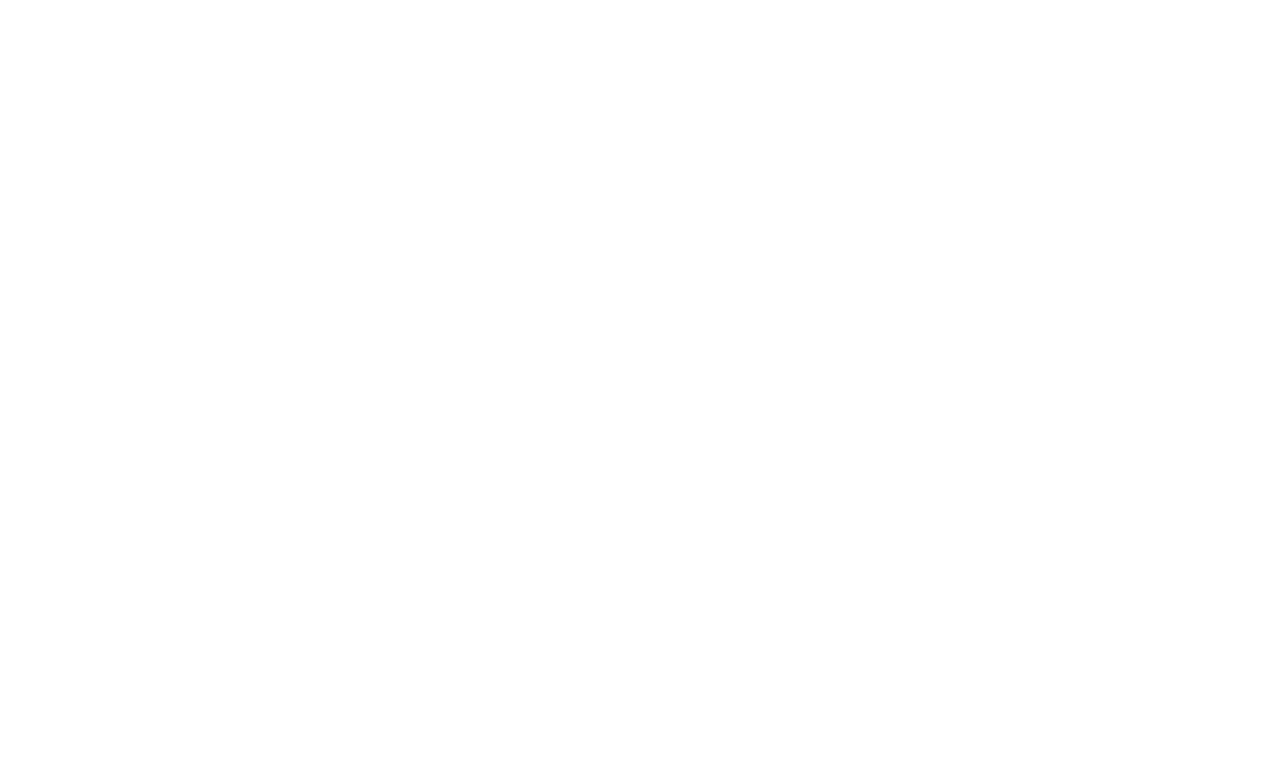
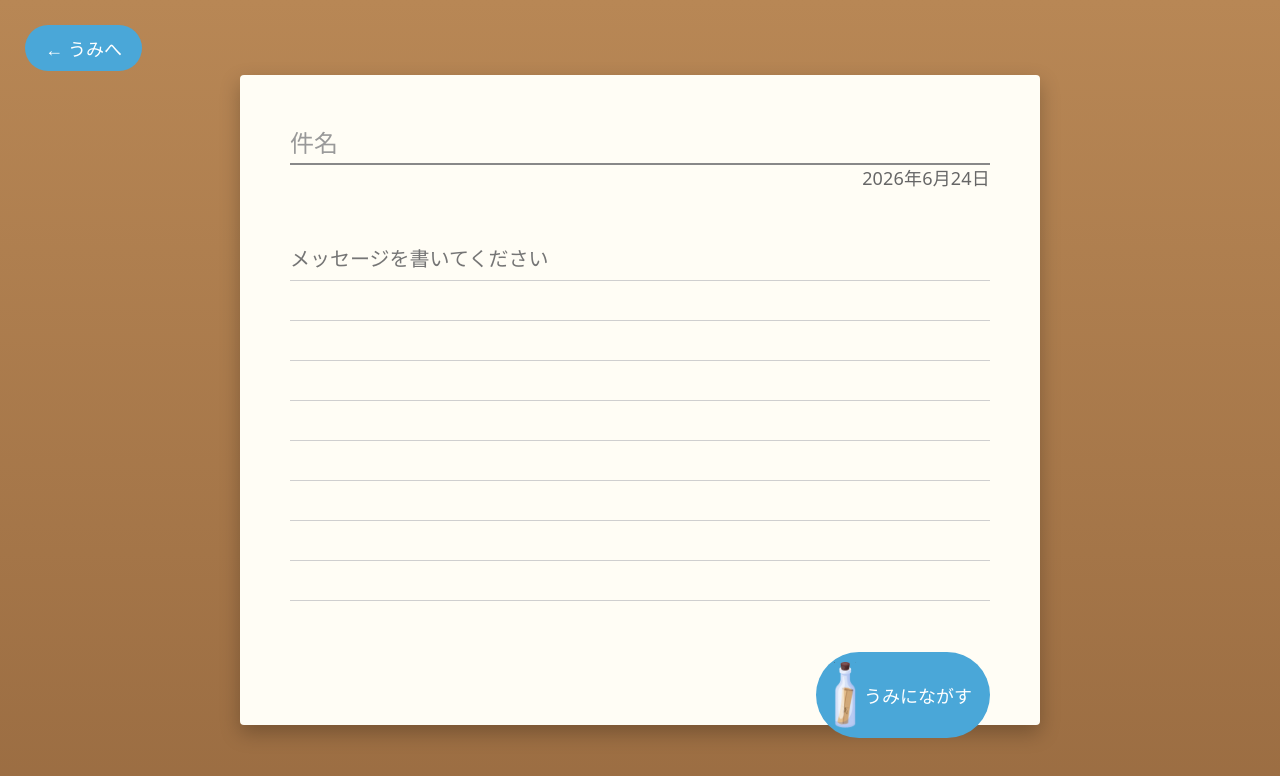
Before and after one commit to shun157/bottle_letter_app, a React app in the folder frontend/: page /send in a window 1280 px wide. Before the commit this address had no page. Shown: the top 776 px of the page. Built offline with nearby package versions, Linux system fonts and the light colour scheme; the HTML template or start-up script is replaced by a standard one.

Commit message:
手紙の送信ページの実装

```diff
--- a/frontend/src/App.jsx
+++ b/frontend/src/App.jsx
@@ -1,5 +1,6 @@
 import { BrowserRouter, Routes, Route } from "react-router-dom";
 import Main from "./pages/Main";
+import Send from "./pages/Send";
 import Collection from "./pages/Collection";
 
 export default function App() {
@@ -7,6 +8,7 @@
     <BrowserRouter>
       <Routes>
         <Route path="/" element={<Main />} />
+        <Route path="/send" element={<Send />}/>
         <Route path="/collection" element={<Collection />} />
       </Routes>
     </BrowserRouter>
--- a/frontend/src/pages/Main.jsx
+++ b/frontend/src/pages/Main.jsx
@@ -68,7 +68,10 @@
 
       {/* 左メニュー */}
       <div className="menu">
-        <div className="menu-item">
+        <div
+          className="menu-item"
+          onClick={() => navigate("/send")}
+        >
           <img src={nagasuIcon} className="menu-icon" />
           <span>ながす</span>
         </div>
--- /dev/null
+++ b/frontend/src/pages/Send.css
@@ -0,0 +1,155 @@
+.send-page{
+
+    width:100vw;
+    height:100vh;
+
+    background:linear-gradient(
+        to bottom,
+        #b88755 0%,
+        #9b6d42 100%
+    );
+
+    display:flex;
+    justify-content:center;
+    align-items:center;
+}
+
+/* 戻る */
+
+.back-btn{
+
+    position:fixed;
+
+    top:25px;
+    left:25px;
+
+    padding:10px 20px;
+
+    border:none;
+    border-radius:999px;
+
+    background:#4aa7d8;
+
+    color:white;
+
+    cursor:pointer;
+
+    font-size:18px;
+}
+
+/* 手紙 */
+
+.letter{
+
+    width:700px;
+
+    background:#fffdf5;
+
+    padding:50px;
+
+    box-shadow:0 8px 20px rgba(0,0,0,.25);
+
+    border-radius:4px;
+}
+
+/* 件名 */
+
+.title-input{
+    width:100%;
+
+    border:none;
+    border-bottom:2px solid #888;
+
+    background:transparent;
+
+    font-size:24px;
+
+    padding:5px 0;
+
+    outline:none;
+}
+
+.title-input::placeholder{
+    color:#999;
+}
+
+/* 日付 */
+
+.date{
+
+    text-align:right;
+
+    color:#666;
+
+    margin-bottom:30px;
+
+    font-size:18px;
+}
+
+/* 本文 */
+
+.message-input{
+    width:100%;
+    height:380px;
+
+    border:none;
+    outline:none;
+    resize:none;
+
+    background-color:transparent;
+    box-shadow:none;
+    border-radius:0;
+
+    font-size:20px;
+    line-height:40px;
+
+    padding:0;
+    margin-top:20px;
+
+    background-image:
+        repeating-linear-gradient(
+            to bottom,
+            transparent 0,
+            transparent 39px,
+            #cfcfcf 39px,
+            #cfcfcf 40px
+        );
+}
+
+/* ボタン */
+
+.send-button{
+
+    margin-top:25px;
+    margin-left:auto;
+
+    display:flex;
+    align-items:center;
+
+    gap:8px;
+
+    padding:10px 18px;
+
+    font-size:18px;
+
+    border:none;
+
+    border-radius:999px;
+
+    background:#4aa7d8;
+
+    color:white;
+
+    cursor:pointer;
+}
+
+.send-button:hover{
+
+    transform:translateY(-3px);
+}
+
+/* ボタンの瓶 */
+
+.button-bottle{
+    width:22px;
+}
--- /dev/null
+++ b/frontend/src/pages/Send.jsx
@@ -0,0 +1,76 @@
+import "./Send.css";
+import { useState } from "react";
+import { useNavigate } from "react-router-dom";
+import bottleImg from "../assets/bottle.png";
+
+export default function Send() {
+  const navigate = useNavigate();
+
+  const [title, setTitle] = useState("");
+  const [message, setMessage] = useState("");
+
+  const today = new Date();
+  const date =
+    `${today.getFullYear()}年${today.getMonth() + 1}月${today.getDate()}日`;
+
+  const handleSend = () => {
+    if (title.trim() === "" || message.trim() === "") {
+      alert("件名と本文を入力してください。");
+      return;
+    }
+
+    // 今は確認だけ
+    console.log({
+      title,
+      message,
+      date,
+    });
+
+    alert("メッセージを海へ流しました！");
+
+    navigate("/");
+  };
+
+  return (
+    <div className="send-page">
+
+      <button
+        className="back-btn"
+        onClick={() => navigate("/")}
+      >
+        ← うみへ
+      </button>
+
+      <div className="letter">
+
+        <input
+          className="title-input"
+          placeholder="件名"
+          value={title}
+          onChange={(e) => setTitle(e.target.value)}
+        />
+
+        <div className="date">
+          {date}
+        </div>
+
+        <textarea
+            className="message-input"
+            placeholder="メッセージを書いてください"
+            value={message}
+            onChange={(e) => setMessage(e.target.value)}
+        />
+
+        <button
+          className="send-button"
+          onClick={handleSend}
+        >
+          <img src={bottleImg} alt="瓶" className="button-bottle"/>
+          <span>うみにながす</span>
+        </button>
+
+      </div>
+
+    </div>
+  );
+}
```
